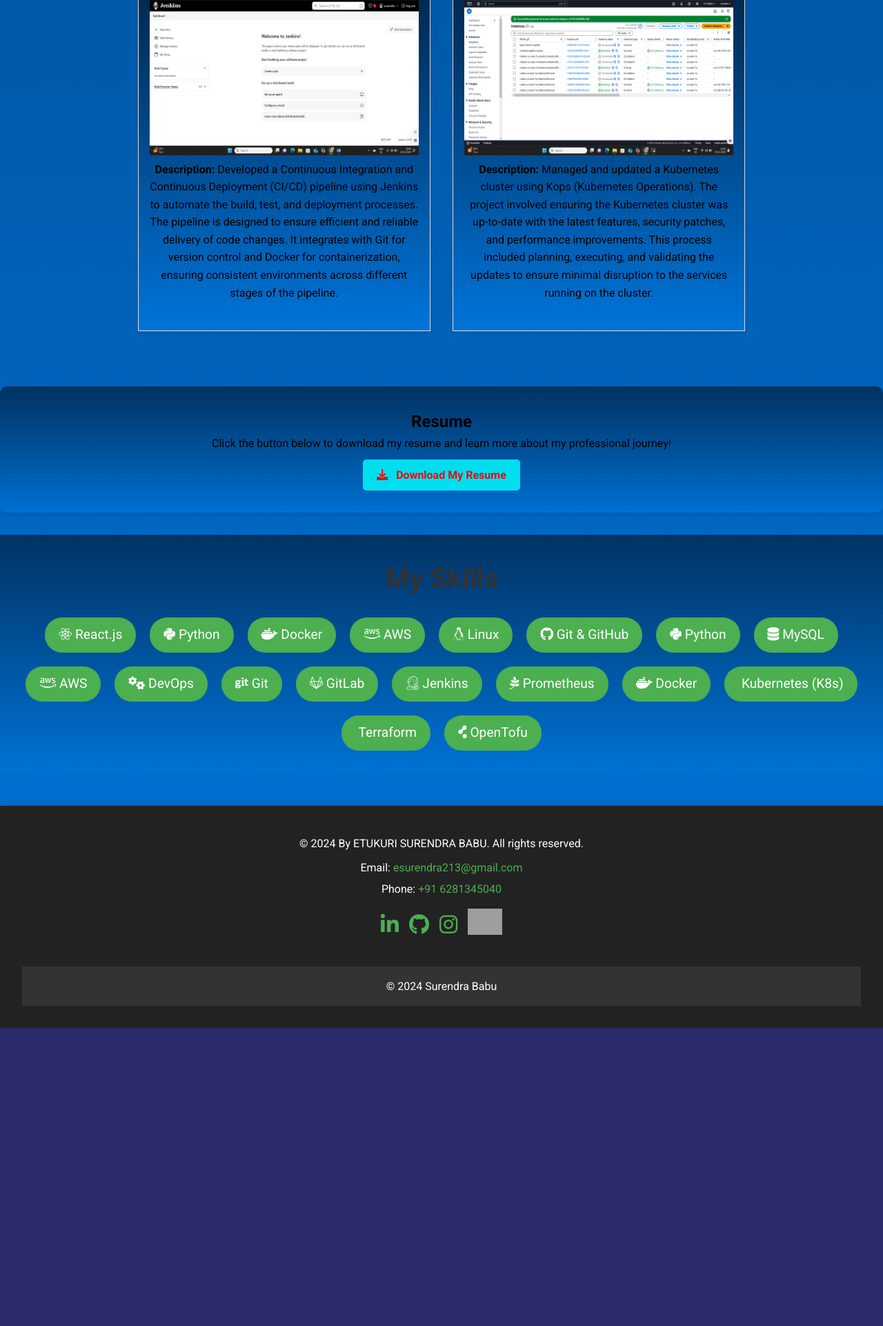
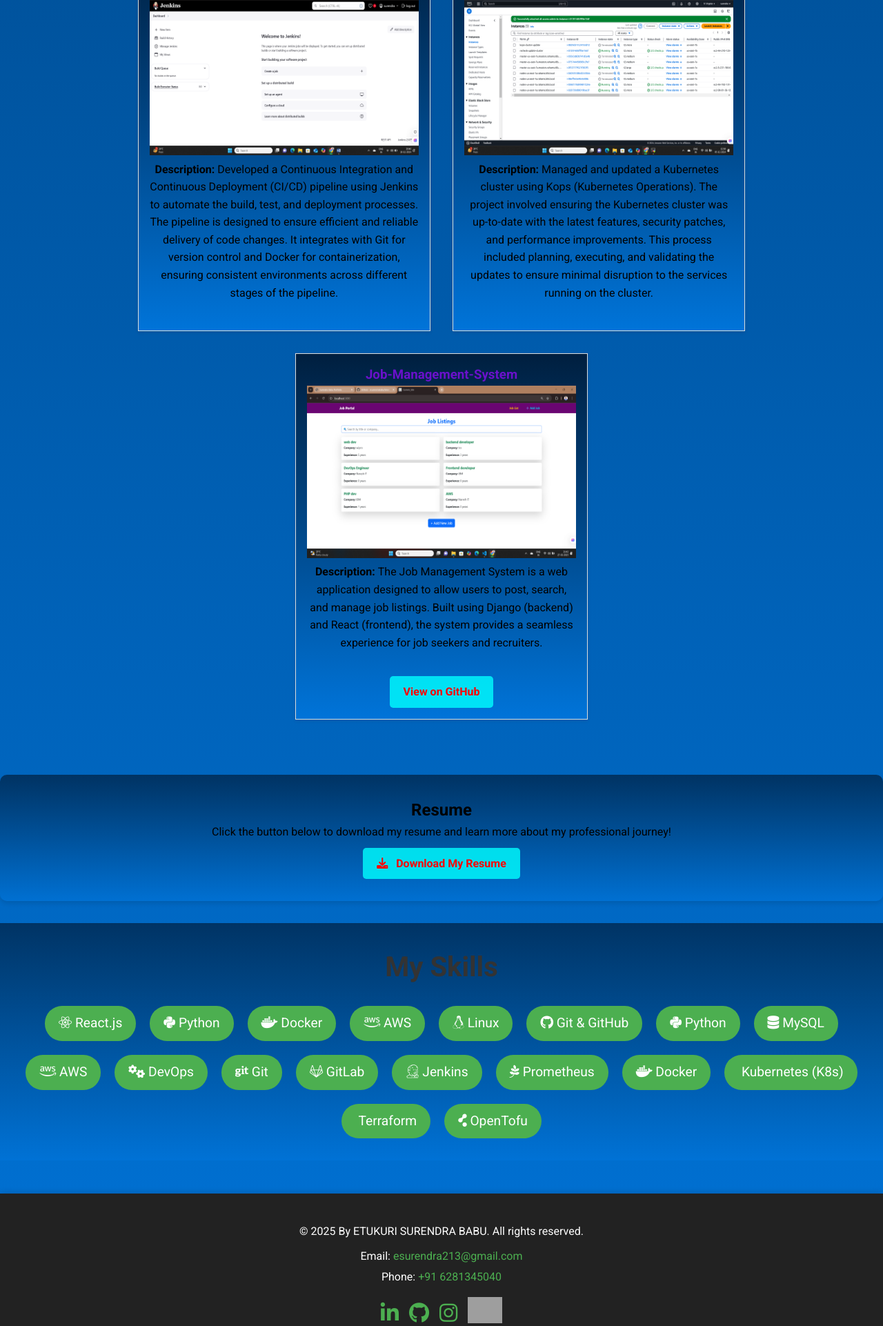
Before and after one commit to esurendrababu/latest_portfolio_flask, a Flask app: page / in a window 1280 px wide. Shown: the part 3288-5210 px from the top of the page at 69% size. Before the commit the page ends 4778 px from the top, so only its background shows below. Run offline with Flask 3, Linux system fonts and the light colour scheme; grey boxes are pictures that could not be loaded.

Commit message:
added new project

```diff
--- a/project/templates/base.html
+++ b/project/templates/base.html
@@ -649,6 +649,17 @@
         <!-- <a href="https://github.com/your-github/project6" target="_blank" class="btn">View on GitHub</a> -->
     </div>
 
+     <!-- Project 7 -->
+     <div class="portfolio-item">
+        <h3 class="project_tittle">Job-Management-System</h3>
+        <img class="portfolio_image" src="static/JOb_Listing.png" alt="Project 7 Screenshot" class="portfolio-img">
+        <p>
+          <strong> Description: </strong> The Job Management System is a web application designed to allow users to post, search, and manage job listings. Built using Django (backend) and React (frontend), the system provides a seamless experience for job seekers and recruiters.
+        </p>
+        <br>
+        <a href="https://github.com/esurendrababu/Job-Management-System.git" target="_blank" class="btn">View on GitHub</a>
+    </div>
+
     </section>
 
     <!-- Resume Section -->
@@ -691,7 +702,7 @@
     <!-- Footer -->
     <footer class="footer" id="footer">
         <div class="footer-content">
-            <p>&copy; 2024 By ETUKURI SURENDRA BABU. All rights reserved.</p>
+            <p>&copy; 2025 By ETUKURI SURENDRA BABU. All rights reserved.</p>
             <div class="contact-info">
                 <p>Email: <a href="mailto:esurendra213@gmail.com">esurendra213@gmail.com</a></p>
                 <p>Phone: <a href="tel:+1234567890">+91 6281345040</a></p>
@@ -715,7 +726,7 @@
         </div>
 
     <footer>
-        <p>&copy; 2024 Surendra Babu</p>
+        <p>&copy; 2025 Surendra Babu</p>
     </footer>
 </body>
 </html>
```
Also changed, not shown: project/static/JOb_Listing.png (added), project/static/add_JOB.png (added), 2 other files.
